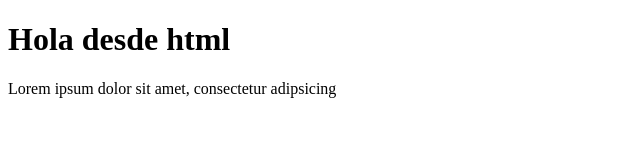
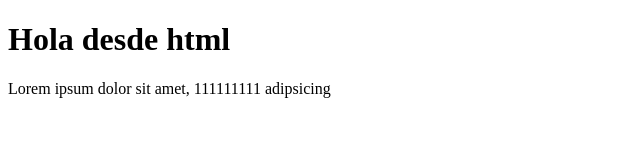
Before and after one commit to AnthonyTC9/gitestudio, a plain HTML site: page index.html in a window 1280 px wide. Shown: the full height of the page, 0-640 px from the left. Drawn offline with Linux system fonts and the light colour scheme.

Commit message:
se agregaron unos al inicio

```diff
--- a/index.html
+++ b/index.html
@@ -8,6 +8,6 @@
 </head>
 <body>
     <h1>Hola desde html</h1>
-    <P>Lorem ipsum dolor sit amet, consectetur adipsicing</P>
+    <P>Lorem ipsum dolor sit amet, 111111111 adipsicing</P>
 </body>
 </html>
```
